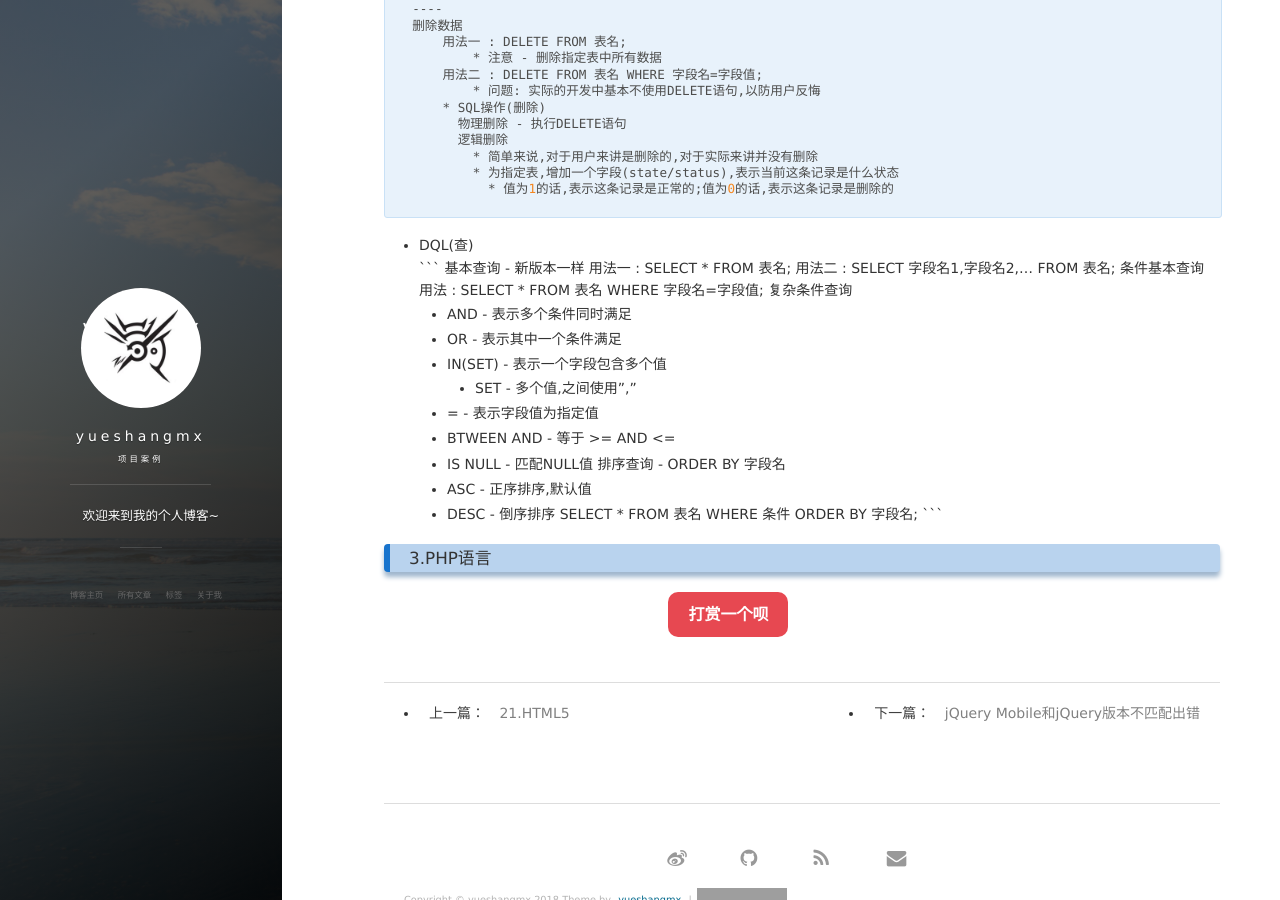
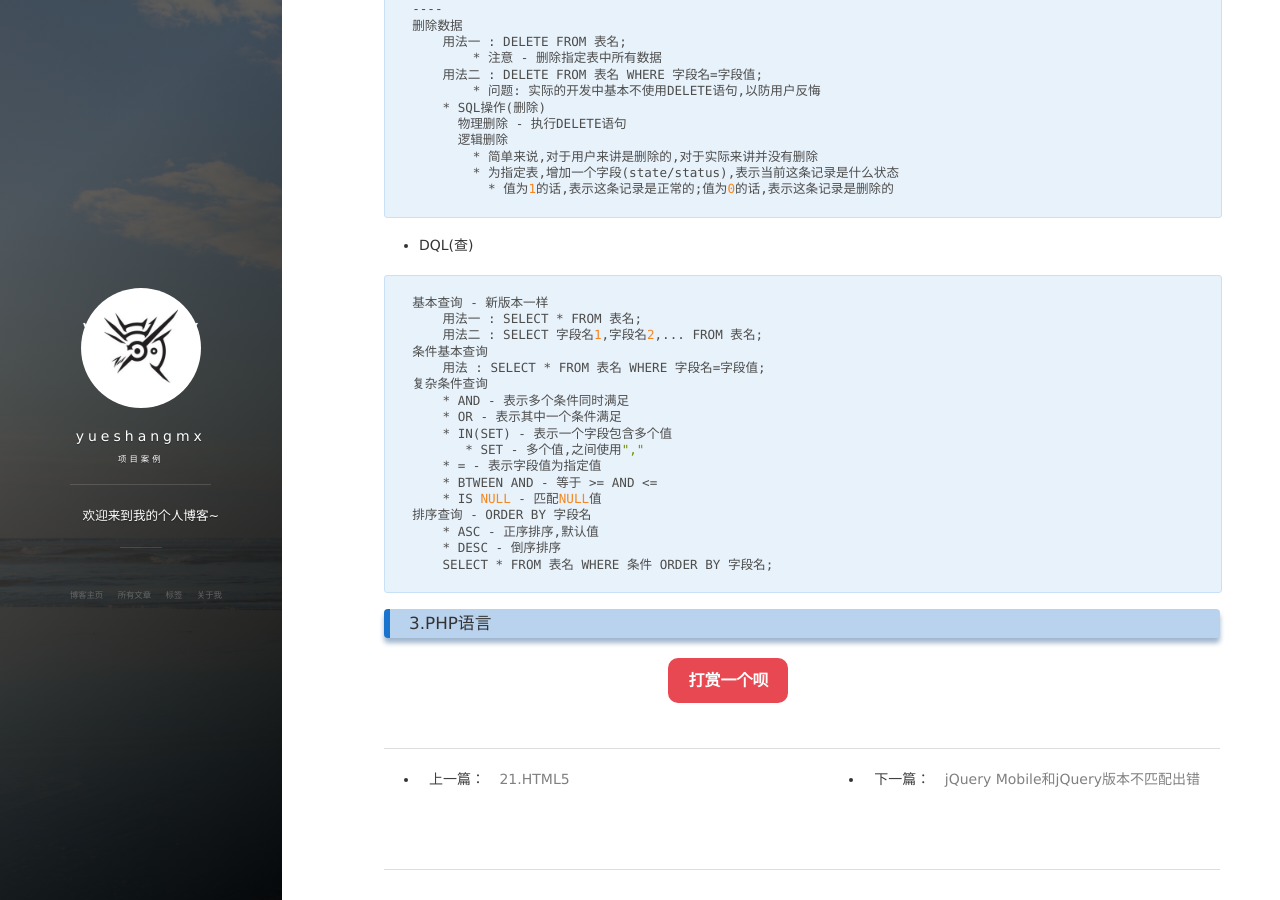
Before and after one commit to yueshangmx/yueshangmx.github.io, a Jekyll site: the page built from _posts/2017-11-02-SERVER&HTTP.md, in a window 1280 px wide and 900 px high, scrolled down 2764 px. Built offline with Jekyll 4.4.1, drawn with Linux system fonts in a browser that asks for light colours; nearby versions of some CDN libraries; comment, search, counter and statistics services are not loaded; grey boxes are pictures that could not be loaded.

````diff
--- a/_posts/2017-11-02-SERVER&HTTP.md
+++ b/_posts/2017-11-02-SERVER&HTTP.md
@@ -158,7 +158,8 @@ MySQL默认端口 - 3306
         * 为指定表,增加一个字段(state/status),表示当前这条记录是什么状态
           * 值为1的话,表示这条记录是正常的;值为0的话,表示这条记录是删除的
 ```
-- DQL(查)<br>
+- DQL(查)
+
 ```
 基本查询 - 新版本一样
     用法一 : SELECT * FROM 表名;
````
